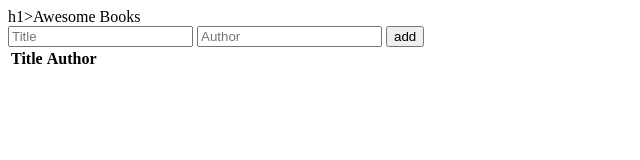
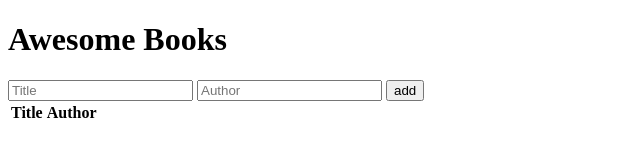
Before and after one commit to TimmyChan99/book_list, a plain HTML site: page index.html in a window 1280 px wide. Shown: the whole page, without its empty margins (0-640 px from the left). Drawn offline with Linux system fonts and the light colour scheme.

Commit message:
Update Html

```diff
--- a/index.html
+++ b/index.html
@@ -7,7 +7,7 @@
     <title>Awesome Books</title>
 </head>
 <body>
-    h1>Awesome Books</h1>
+    <h1>Awesome Books</h1>
 <form id="add_books">
         <input type="text" id="title" placeholder="Title">
         <input type="text" id="author" placeholder="Author">
```
